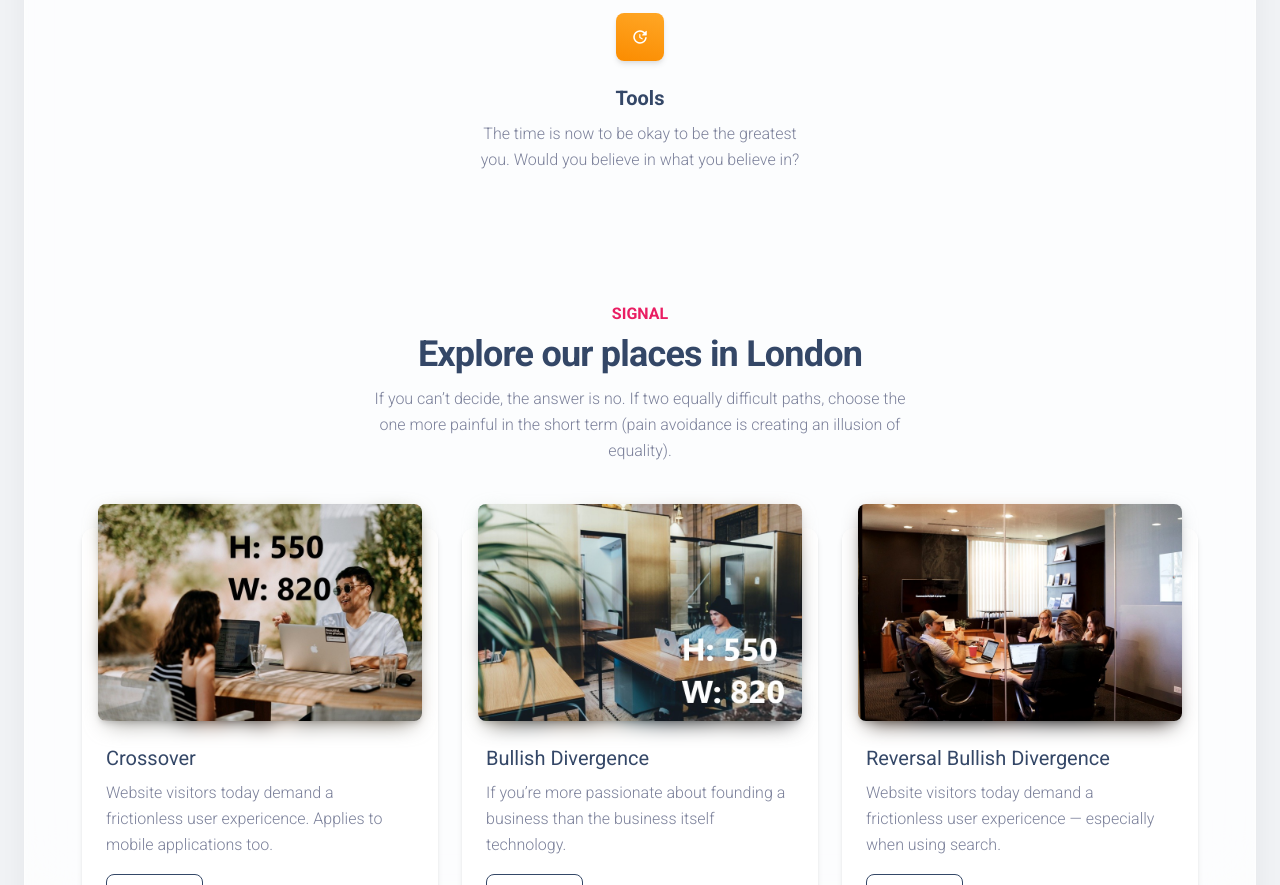
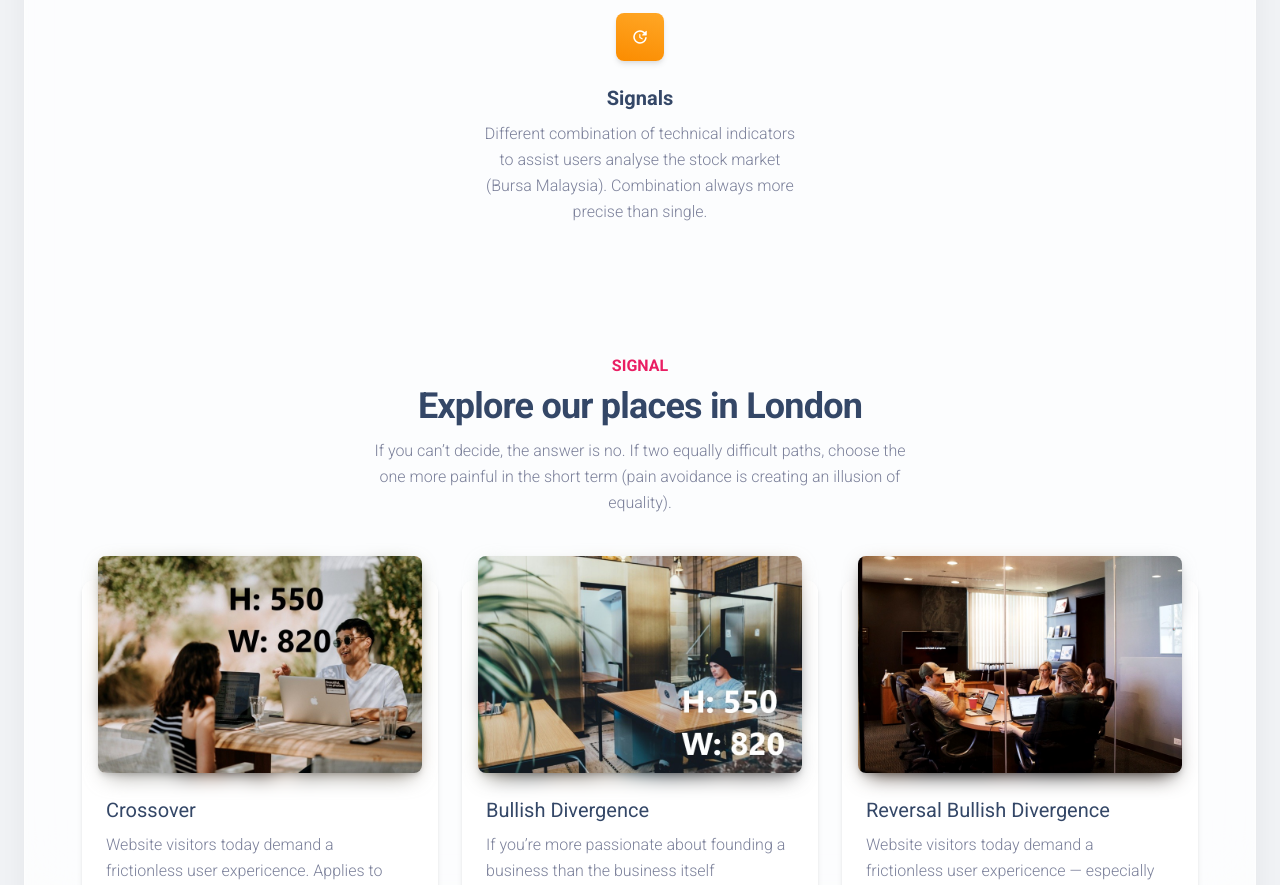
Before and after one commit to TienChungTech/TradingScopeWebsite, a plain HTML site: page index.html in a window 1280 px wide. Shown: the part 1151-2036 px from the top of the page. Drawn offline with Linux system fonts and the light colour scheme.

Commit message:
Update index.html

```diff
--- a/index.html
+++ b/index.html
@@ -138,8 +138,8 @@
           <div class="icon icon-shape icon-md bg-gradient-warning shadow mx-auto">
             <i class="material-icons opacity-10">update</i>
           </div>
-          <h5 class="mt-4">Tools</h5>
-          <p>The time is now to be okay to be the greatest you. Would you believe in what you believe in?</p>
+          <h5 class="mt-4">Signals</h5>
+          <p>Different combination of technical indicators to assist users analyse the stock market (Bursa Malaysia). Combination always more precise than single.</p>
         </div>
       </div>
     </div>
```
